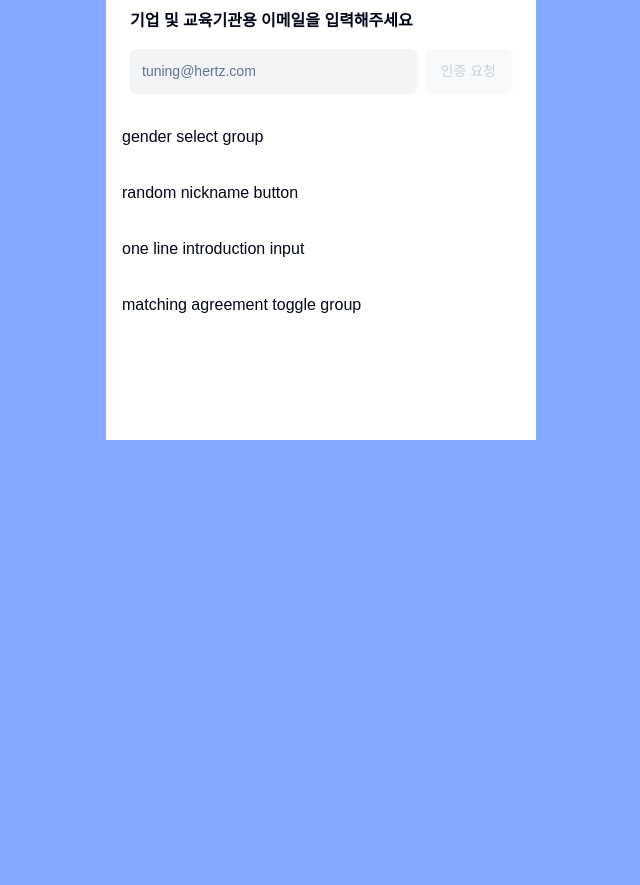
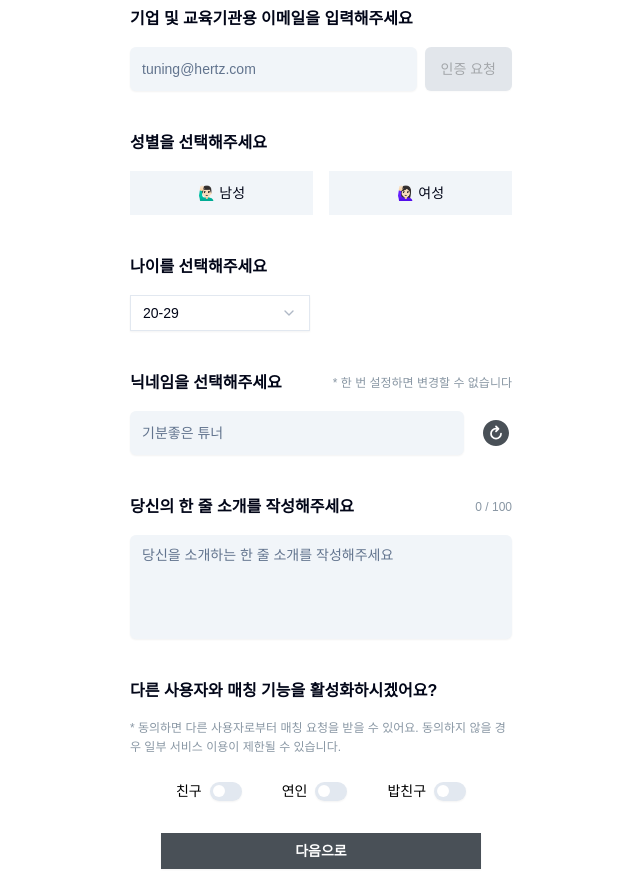
Before and after one commit to younghak9905/2-hertz-fe, a Next.js app: page /onboarding/information in a window 1280 px wide. Shown: the part 360-1245 px from the top of the page, without its empty margins (319-959 px from the left). Before the commit the page ends 800 px from the top, so only its background shows below. Built offline with nearby package versions, Linux system fonts and the light colour scheme; a web font is replaced by a local one.

Commit message:
feat: 개인정보 입력 컴포넌트 퍼블리싱 및 일부 디자인 수정

```diff
--- a/src/app/globals.css
+++ b/src/app/globals.css
@@ -141,7 +141,7 @@ body {
   @apply bg-background text-foreground;
   font-family: 'Pretendard', sans-serif;
   height: 100%;
-  background-color: var(--blue);
+  background-color: white;
 }
 
 .main-container {
--- /dev/null
+++ b/src/app/login/page.tsx
@@ -0,0 +1,3 @@
+export default function LoginPage() {
+  return <div>login page</div>;
+}
--- a/src/app/onboarding/information/page.tsx
+++ b/src/app/onboarding/information/page.tsx
@@ -5,7 +5,7 @@ export default function OnboardingInformationPage() {
   return (
     <>
       <Header title="개인정보 입력" showBackButton={true} showNotificationButton={false} />
-      <main className="p-4">
+      <main className="overflow-y-auto p-4">
         <UserInformationForm />
       </main>
     </>
--- /dev/null
+++ b/src/components/onboarding/information/AgeGroupSelector.tsx
@@ -0,0 +1,28 @@
+import {
+  Select,
+  SelectContent,
+  SelectItem,
+  SelectTrigger,
+  SelectValue,
+} from '@components/ui/select';
+
+export default function AgeGroupSelector() {
+  return (
+    <main className="space-y-4 px-2">
+      <p className="text-base font-semibold">나이를 선택해주세요</p>
+
+      <Select defaultValue="age_20s">
+        <SelectTrigger className="w-[180px] rounded-xl">
+          <SelectValue placeholder="Theme" />
+        </SelectTrigger>
+        <SelectContent>
+          <SelectItem value="age_20s">20-29</SelectItem>
+          <SelectItem value="age_30s">30-39</SelectItem>
+          <SelectItem value="age_40s">40-49</SelectItem>
+          <SelectItem value="age_50s">50-59</SelectItem>
+          <SelectItem value="age_60s">60+</SelectItem>
+        </SelectContent>
+      </Select>
+    </main>
+  );
+}
--- a/src/components/onboarding/information/EmailInputSection.tsx
+++ b/src/components/onboarding/information/EmailInputSection.tsx
@@ -99,19 +99,19 @@ export default function EmailInputSection({ onVerify, isVerified }: EmailInputSe
           placeholder="tuning@hertz.com"
           {...register('email')}
           onKeyDown={handleKeyDown}
-          className="h-11 flex-1 rounded-[6px] border-none bg-gray-100 text-sm"
+          className="h-11 flex-1 rounded-[6px] border-none bg-[var(--gray-100)] text-sm"
         />
         <Button
           type="button"
           onClick={handleRequestVerification}
           className={`h-11 rounded-[6px] px-4 text-sm transition-colors duration-200 ${
             isVerified
-              ? 'bg-gray-100 text-black'
+              ? 'bg-[var(--gray-200)] text-black'
               : isCooldown
-                ? 'bg-gray-500 text-white'
+                ? 'bg-[var(--gray-400)] text-white'
                 : isValidEmail
-                  ? 'bg-gray-300 text-black hover:bg-gray-400'
-                  : 'cursor-not-allowed bg-gray-100 text-gray-400'
+                  ? 'bg-[var(--gray-400)] text-white hover:bg-[var(--gray-400)]'
+                  : 'cursor-not-allowed bg-[var(--gray-200)] text-[var(--gray-400)]'
           }`}
           disabled={!isValidEmail || isVerified || isCooldown}
         >
--- a/src/components/onboarding/information/GenderSelectGroup.tsx
+++ b/src/components/onboarding/information/GenderSelectGroup.tsx
@@ -1,3 +1,23 @@
+import { ToggleGroup, ToggleGroupItem } from '@/components/ui/toggle-group';
+
 export default function GenderSelectGroup() {
-  return <div>gender select group</div>;
+  return (
+    <main className="space-y-4 px-2">
+      <p className="text-base font-semibold">성별을 선택해주세요</p>
+      <ToggleGroup type="single" className="w-full justify-between gap-4">
+        <ToggleGroupItem
+          value="male"
+          className="h-11 w-full rounded-[6] bg-[var(--gray-100)] px-4 py-2 text-sm font-medium data-[state=on]:rounded-[6] data-[state=on]:bg-[var(--gray-200)] data-[state=on]:text-black"
+        >
+          🙋🏻‍♂️ 남성
+        </ToggleGroupItem>
+        <ToggleGroupItem
+          value="female"
+          className="h-11 w-full rounded-[6] bg-[var(--gray-100)] px-4 py-2 text-sm font-medium data-[state=on]:rounded-[6] data-[state=on]:bg-[var(--gray-200)] data-[state=on]:text-black"
+        >
+          🙋🏻‍♀️ 여성
+        </ToggleGroupItem>
+      </ToggleGroup>
+    </main>
+  );
 }
--- a/src/components/onboarding/information/MatchingAgreementToggleGroup.tsx
+++ b/src/components/onboarding/information/MatchingAgreementToggleGroup.tsx
@@ -1,3 +1,24 @@
+import { Switch } from '@/components/ui/switch';
+
 export default function MatchingAgreementToggleGroup() {
-  return <div>matching agreement toggle group</div>;
+  return (
+    <main className="space-y-4 px-2">
+      <p className="font-semibold">다른 사용자와 매칭 기능을 활성화하시겠어요?</p>
+      <p className="text-xs leading-[1.2rem] text-[var(--gray-300)]">
+        * 동의하면 다른 사용자로부터 매칭 요청을 받을 수 있어요. 동의하지 않을 경우 일부 서비스
+        이용이 제한될 수 있습니다.
+      </p>
+      <div className="mt-6 flex items-center justify-center gap-10">
+        <div className="flex items-center gap-2">
+          <p className="text-sm font-medium text-black">친구</p> <Switch />
+        </div>
+        <div className="flex items-center gap-2">
+          <p className="text-sm font-medium text-black">연인</p> <Switch />
+        </div>
+        <div className="flex items-center gap-2">
+          <p className="text-sm font-medium text-black">밥친구</p> <Switch />
+        </div>
+      </div>
+    </main>
+  );
 }
--- a/src/components/onboarding/information/OneLineIntroductionInput.tsx
+++ b/src/components/onboarding/information/OneLineIntroductionInput.tsx
@@ -1,7 +1,25 @@
+'use client';
+
+import { Textarea } from '@/components/ui/textarea';
+import { useState } from 'react';
+
 export default function OneLineIntroductionInput() {
+  const [text, setText] = useState('');
+
   return (
-    <div>
-      <h3>one line introduction input</h3>
-    </div>
+    <main className="space-y-4 px-2">
+      <div className="flex items-center justify-between">
+        <p className="text-base font-semibold">당신의 한 줄 소개를 작성해주세요</p>
+        <p className="text-xs text-[var(--gray-300)]">{text.length} / 100</p>
+      </div>
+
+      <Textarea
+        placeholder="당신을 소개하는 한 줄 소개를 작성해주세요"
+        className="h-[6.5rem] resize-none overflow-y-auto rounded-[6px] border-none bg-[var(--gray-100)] text-sm leading-[1.6rem]"
+        maxLength={100}
+        value={text}
+        onChange={(e) => setText(e.target.value)}
+      />
+    </main>
   );
 }
--- a/src/components/onboarding/information/ProfileImageSelector.tsx
+++ b/src/components/onboarding/information/ProfileImageSelector.tsx
@@ -28,7 +28,7 @@ export default function ProfileImageSelector({ selectedUrl, onSelect }: ProfileI
   return (
     <main className="space-y-4 px-2">
       <p className="font-semibold">프로필 이미지를 선택해주세요</p>
-      <div className="mx-auto mt-6 grid w-[21rem] grid-cols-3 justify-center gap-5">
+      <div className="mx-auto mt-6 grid w-[20rem] grid-cols-3 justify-center gap-5">
         {PROFILE_IMAGES.map((url) => {
           const isSelected = selectedUrl === url;
           const fallback = '/images/default-profile.png';
@@ -39,9 +39,9 @@ export default function ProfileImageSelector({ selectedUrl, onSelect }: ProfileI
               type="button"
               key={url}
               onClick={() => onSelect(url)}
-              className={`relative aspect-square overflow-hidden rounded-full border-2 transition-all duration-200 ${
+              className={`relative aspect-square overflow-hidden rounded-full border-1 transition-all duration-200 ${
                 isSelected
-                  ? 'ring-0.3 border-gray-300 shadow-md ring-gray-200'
+                  ? 'ring-0.3 border-[var(--gray-200)] shadow-md ring-[var(--gray-100)]'
                   : 'border-muted hover:ring-muted-foreground/30 hover:ring-1'
               }`}
             >
--- a/src/components/onboarding/information/RandomNicknameButton.tsx
+++ b/src/components/onboarding/information/RandomNicknameButton.tsx
@@ -1,3 +1,23 @@
+import { Input } from '@/components/ui/input';
+import { IoRefreshCircle } from 'react-icons/io5';
+
 export default function RandomNicknameButton() {
-  return <button>random nickname button</button>;
+  return (
+    <main className="space-y-4 px-2">
+      <div className="flex items-center justify-between">
+        <p className="text-base font-semibold">닉네임을 선택해주세요</p>
+        <p className="text-xs text-[var(--gray-300)]">* 한 번 설정하면 변경할 수 없습니다</p>
+      </div>
+
+      <div className="flex items-center justify-between gap-4">
+        <Input
+          type="email"
+          placeholder="기분좋은 튜너"
+          className="h-11 flex-1 rounded-[6px] border-none bg-[var(--gray-100)] text-sm placeholder:text-sm"
+          readOnly
+        />
+        <IoRefreshCircle className="text-[32px] text-[var(--gray-400)]" />
+      </div>
+    </main>
+  );
 }
--- a/src/components/onboarding/information/UserInformationForm.tsx
+++ b/src/components/onboarding/information/UserInformationForm.tsx
@@ -2,6 +2,7 @@
 
 import { useForm, FormProvider } from 'react-hook-form';
 import { useState } from 'react';
+import { Button } from '@components/ui/button';
 
 import ProfileImageSelector from '@components/onboarding/information/ProfileImageSelector';
 import EmailInputSection from '@components/onboarding/information/EmailInputSection';
@@ -9,6 +10,7 @@ import GenderSelectGroup from '@components/onboarding/information/GenderSelectGr
 import RandomNicknameButton from '@components/onboarding/information/RandomNicknameButton';
 import OneLineIntroductionInput from '@components/onboarding/information/OneLineIntroductionInput';
 import MatchingAgreementToggleGroup from '@components/onboarding/information/MatchingAgreementToggleGroup';
+import AgeGroupSelector from './AgeGroupSelector';
 
 export default function UserInformationForm() {
   const methods = useForm({
@@ -30,14 +32,23 @@ export default function UserInformationForm() {
 
   return (
     <FormProvider {...methods}>
-      <form className="space-y-8">
+      <form className="space-y-10">
         <ProfileImageSelector selectedUrl={selectedImage} onSelect={setSelectedImage} />
         <EmailInputSection onVerify={handleVerify} isVerified={isEmailVerified} />
         <GenderSelectGroup />
+        <AgeGroupSelector />
         <RandomNicknameButton />
         <OneLineIntroductionInput />
         <MatchingAgreementToggleGroup />
       </form>
+      <div className="mt-4 flex justify-center">
+        <Button
+          type="submit"
+          className="mt-4 w-[20rem] rounded-[6] bg-[var(--gray-400)] px-2 py-3 text-center text-sm font-semibold text-white"
+        >
+          다음으로
+        </Button>
+      </div>
     </FormProvider>
   );
 }
```
